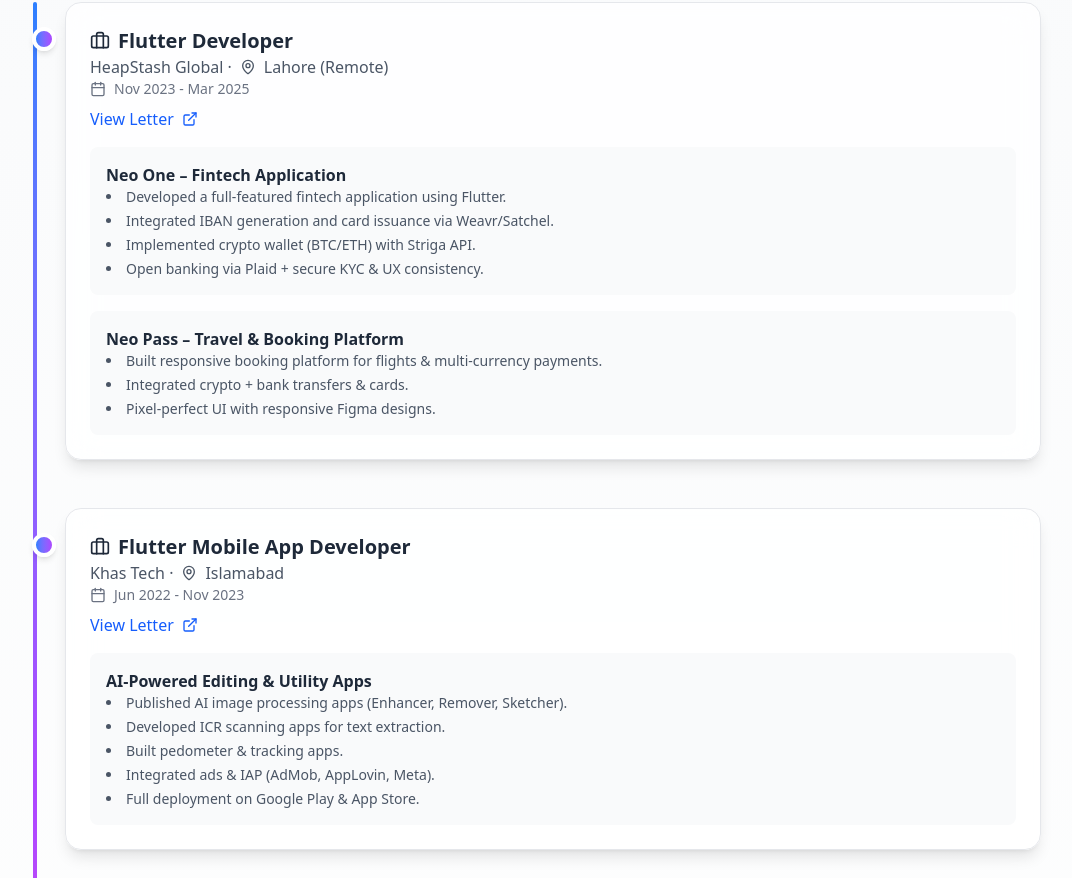
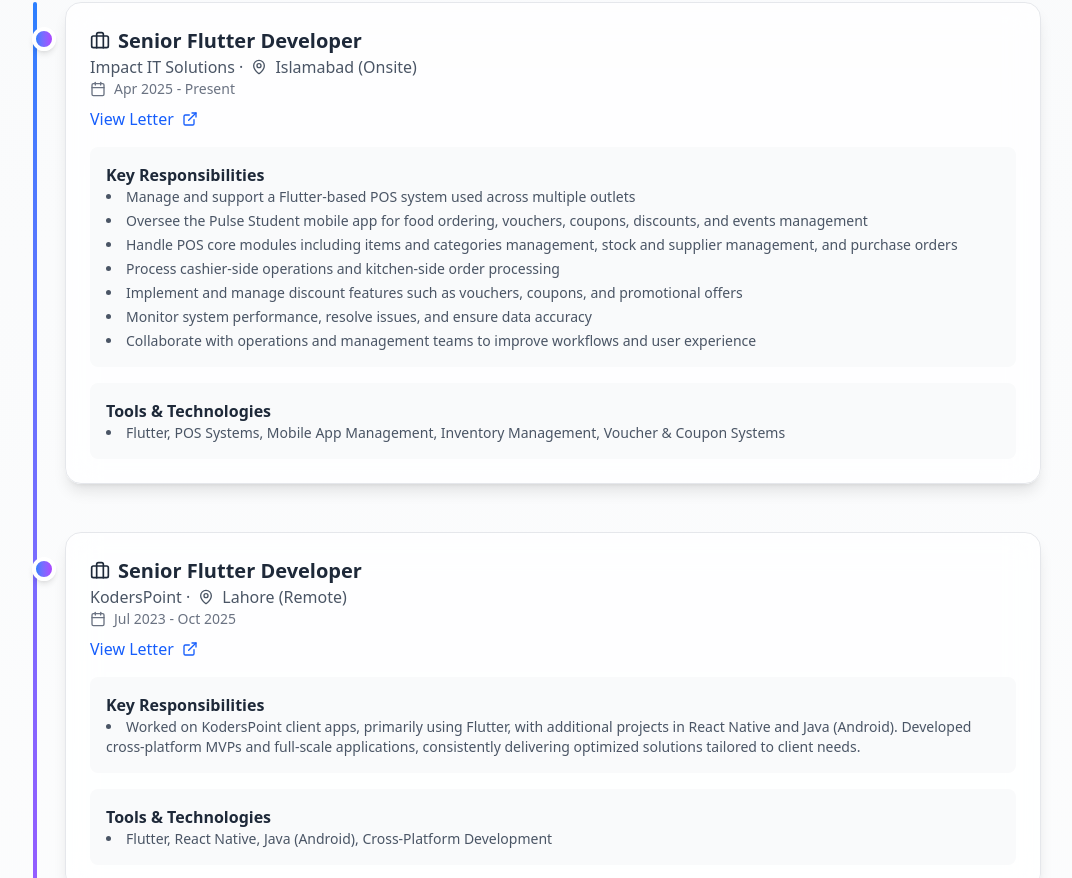
Before and after one commit to syedmubashiralii/mubashir-ali-portfolio-nextjs, a Next.js app: page / in a window 1280 px wide. Shown: the part 1546-2424 px from the top of the page, without its empty margins (111-1183 px from the left). Built offline with nearby package versions, Linux system fonts and the light colour scheme.

Commit message:
added experiences

```diff
--- a/app/components/Journey.tsx
+++ b/app/components/Journey.tsx
@@ -5,6 +5,50 @@
 import Link from "next/link";
 
 const experiences = [
+   {
+      title: "Senior Flutter Developer",
+      company: "Impact IT Solutions",
+      location: "Islamabad (Onsite)",
+      period: "Apr 2025 - Present",
+      documentLink: "#",
+      description: [
+        {
+          title: "Key Responsibilities",
+          details: [
+            "Manage and support a Flutter-based POS system used across multiple outlets",
+            "Oversee the Pulse Student mobile app for food ordering, vouchers, coupons, discounts, and events management",
+            "Handle POS core modules including items and categories management, stock and supplier management, and purchase orders",
+            "Process cashier-side operations and kitchen-side order processing",
+            "Implement and manage discount features such as vouchers, coupons, and promotional offers",
+            "Monitor system performance, resolve issues, and ensure data accuracy",
+            "Collaborate with operations and management teams to improve workflows and user experience",
+          ],
+        },
+        {
+          title: "Tools & Technologies",
+          details: ["Flutter, POS Systems, Mobile App Management, Inventory Management, Voucher & Coupon Systems"],
+        },
+      ],
+    },
+    {
+      title: "Senior Flutter Developer",
+      company: "KodersPoint",
+      location: "Lahore (Remote)",
+      period: "Jul 2023 - Oct 2025",
+      documentLink: "https://syed-mubashir-ali-portfolio.vercel.app/KP-Experience-Letter.jpg",
+      description: [
+        {
+          title: "Key Responsibilities",
+          details: [
+            "Worked on KodersPoint client apps, primarily using Flutter, with additional projects in React Native and Java (Android). Developed cross-platform MVPs and full-scale applications, consistently delivering optimized solutions tailored to client needs.",
+          ],
+        },
+        {
+          title: "Tools & Technologies",
+          details: ["Flutter, React Native, Java (Android), Cross-Platform Development"],
+        },
+      ],
+    },
   {
     title: "Flutter Developer",
     company: "HeapStash Global",
```
Also changed, not shown: public/KP-Experience-Letter.jpg (added).
